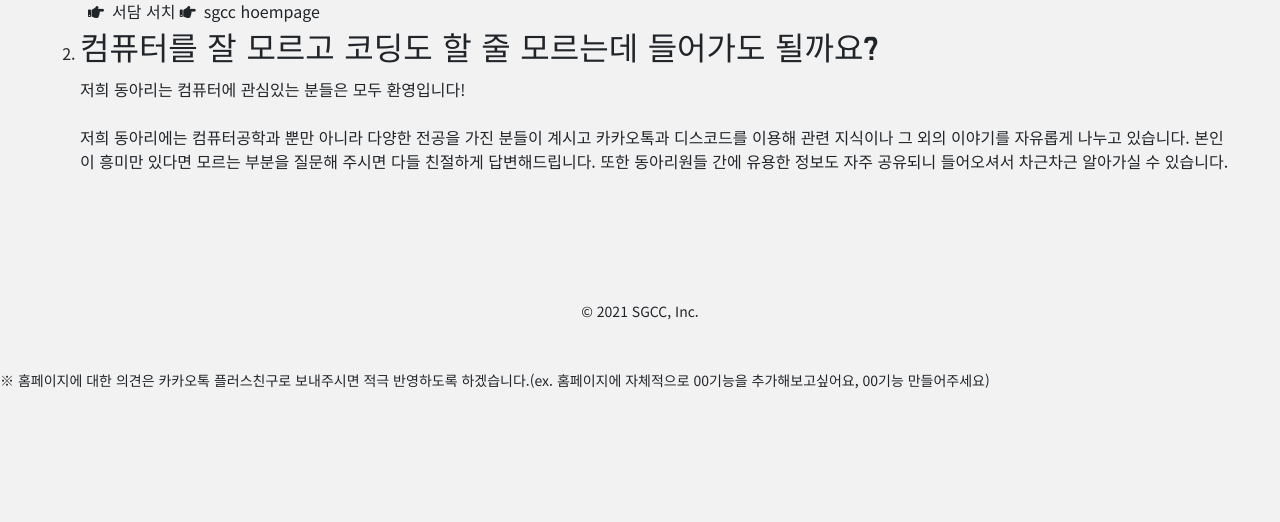
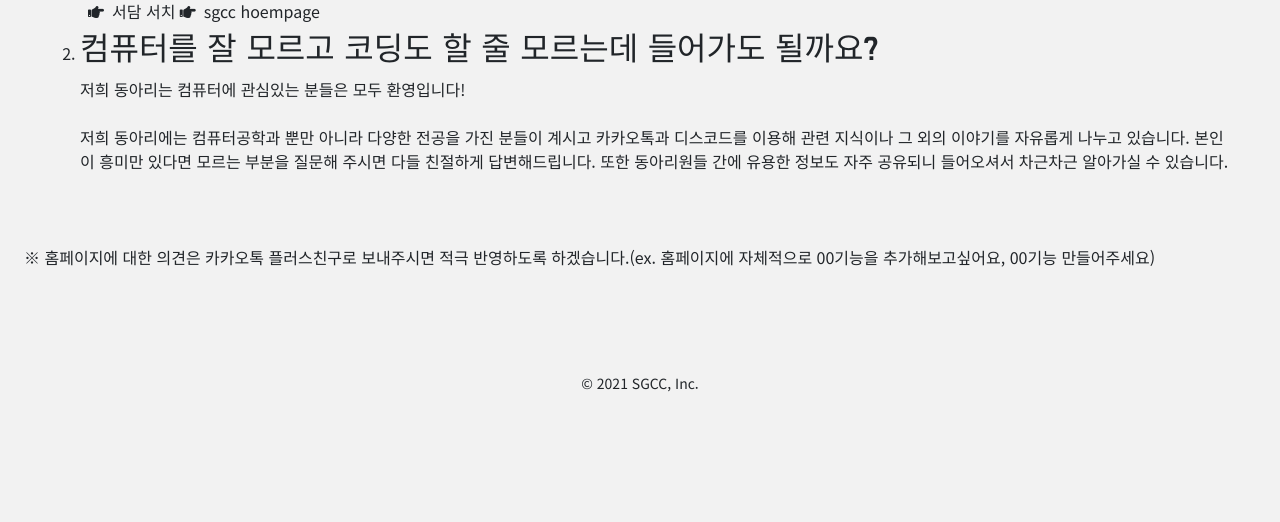
Before and after one commit to SGCC-homepage/sgcc_homepage_django, a Django app: page / in a window 1280 px wide. Shown: the part 1338-1860 px from the top of the page. Before the commit the page ends 1727 px from the top, so only its background shows below. Run offline with Django 4.2, Linux system fonts and the light colour scheme; parts of the project's set-up code (start-up, migrations or seed data) failed here and were passed over; some libraries are stand-ins or nearby versions.

Commit message:
안내 문구 위치 변경

```diff
--- a/main/templates/base.html
+++ b/main/templates/base.html
@@ -94,7 +94,6 @@
 {% block footer %}
     <footer class="footer small">
     <div class="text-center mb-5">© 2021 SGCC, Inc.</div>
-    <div class="text-left">※ 홈페이지에 대한 의견은 카카오톡 플러스친구로 보내주시면 적극 반영하도록 하겠습니다.(ex. 홈페이지에 자체적으로 00기능을 추가해보고싶어요, 00기능 만들어주세요)</div>
     </footer>
 {% endblock %}
 {% block js %}
--- a/main/templates/main.html
+++ b/main/templates/main.html
@@ -70,6 +70,9 @@
             </li>
         </ol>
     </div>
+    <div class="p-4">
+        ※ 홈페이지에 대한 의견은 카카오톡 플러스친구로 보내주시면 적극 반영하도록 하겠습니다.(ex. 홈페이지에 자체적으로 00기능을 추가해보고싶어요, 00기능 만들어주세요)
+    </div>
 {% endblock %}
 
 {% block js %}
```
